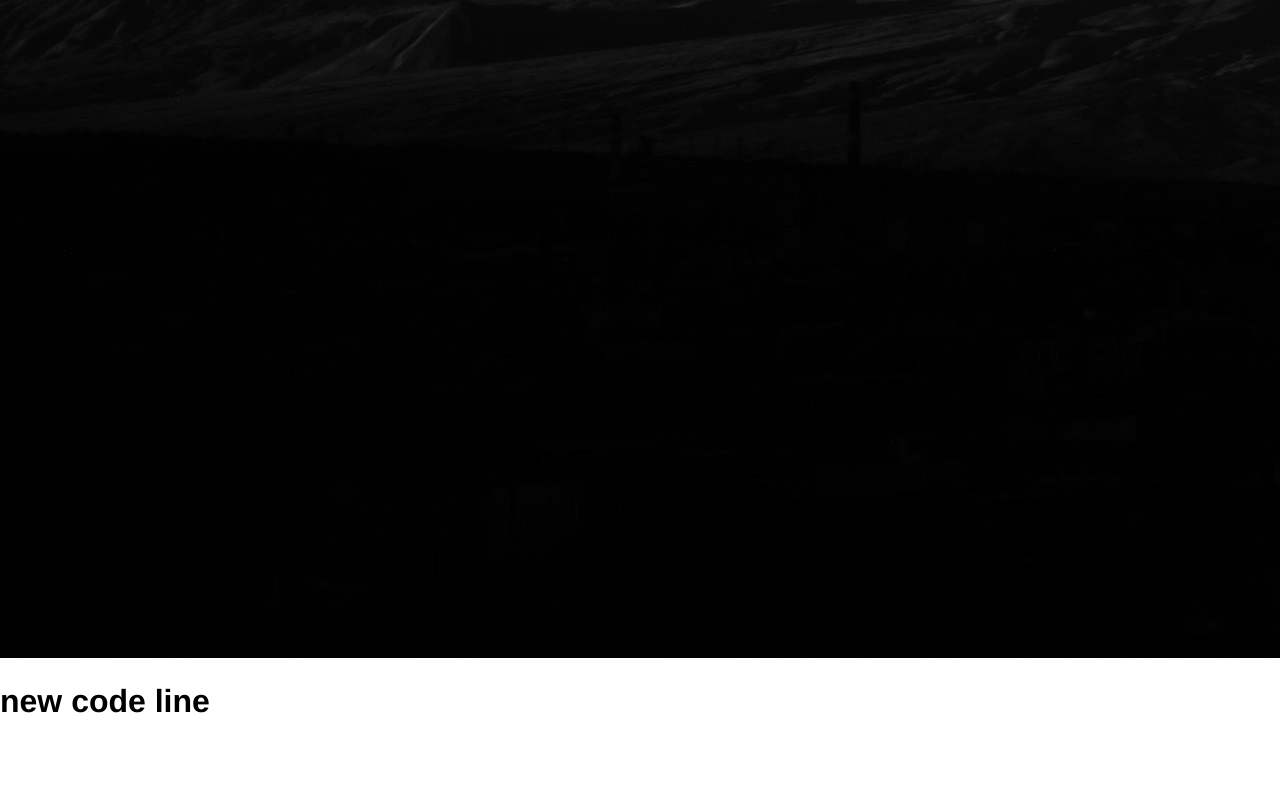
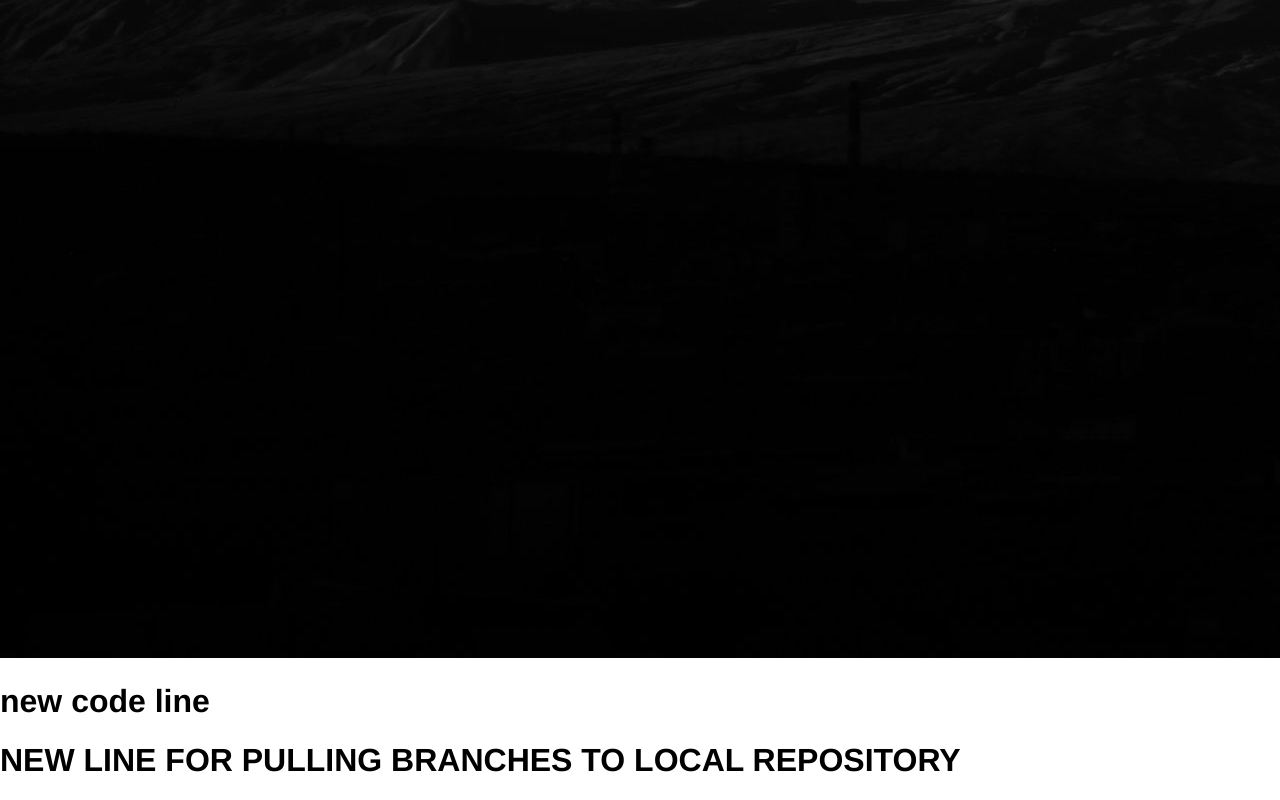
Before and after one commit to freddysdesk/hello-world, a plain HTML site: page index.html in a window 1280 px wide. Shown: the part 1903-2703 px from the top of the page. Before the commit the page ends 2645 px from the top, so only its background shows below. Drawn offline with Linux system fonts and the light colour scheme; files whose address does not match are found by name.

Commit message:
New line for pulling branch to local repository

```diff
--- a/index.html
+++ b/index.html
@@ -148,5 +148,6 @@
 		 <img src="..//Downloads/wallpapersden.com_k-nioh-2_3936x2215.jpg" alt="killer wise">
 		 <img src="..//myproject/eJpjwf.jpg" alt="second commit">
 		 <h1>new code line</h1>
+	<h1>NEW LINE FOR PULLING BRANCHES TO LOCAL REPOSITORY</h1>
 </body>
 </html>
```
